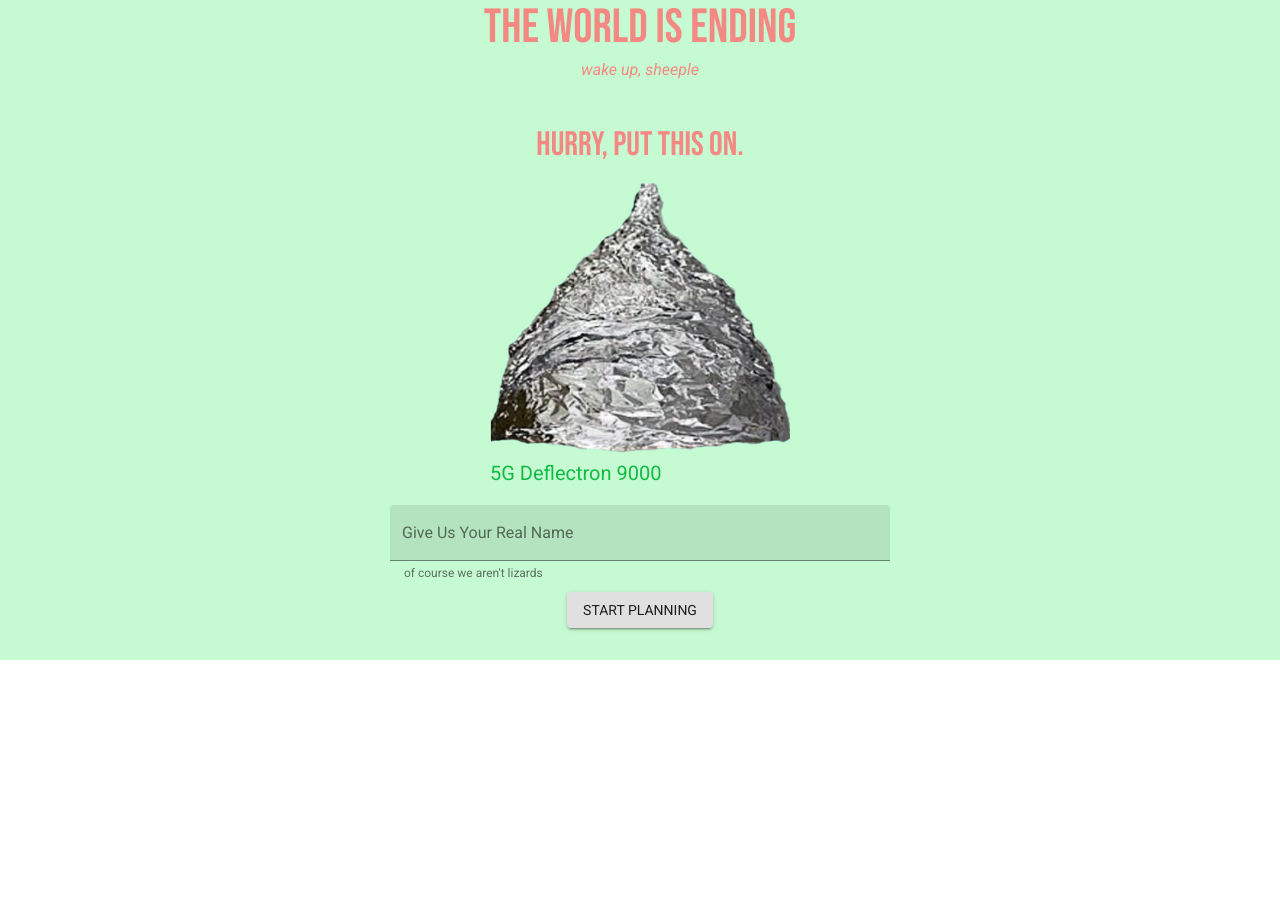
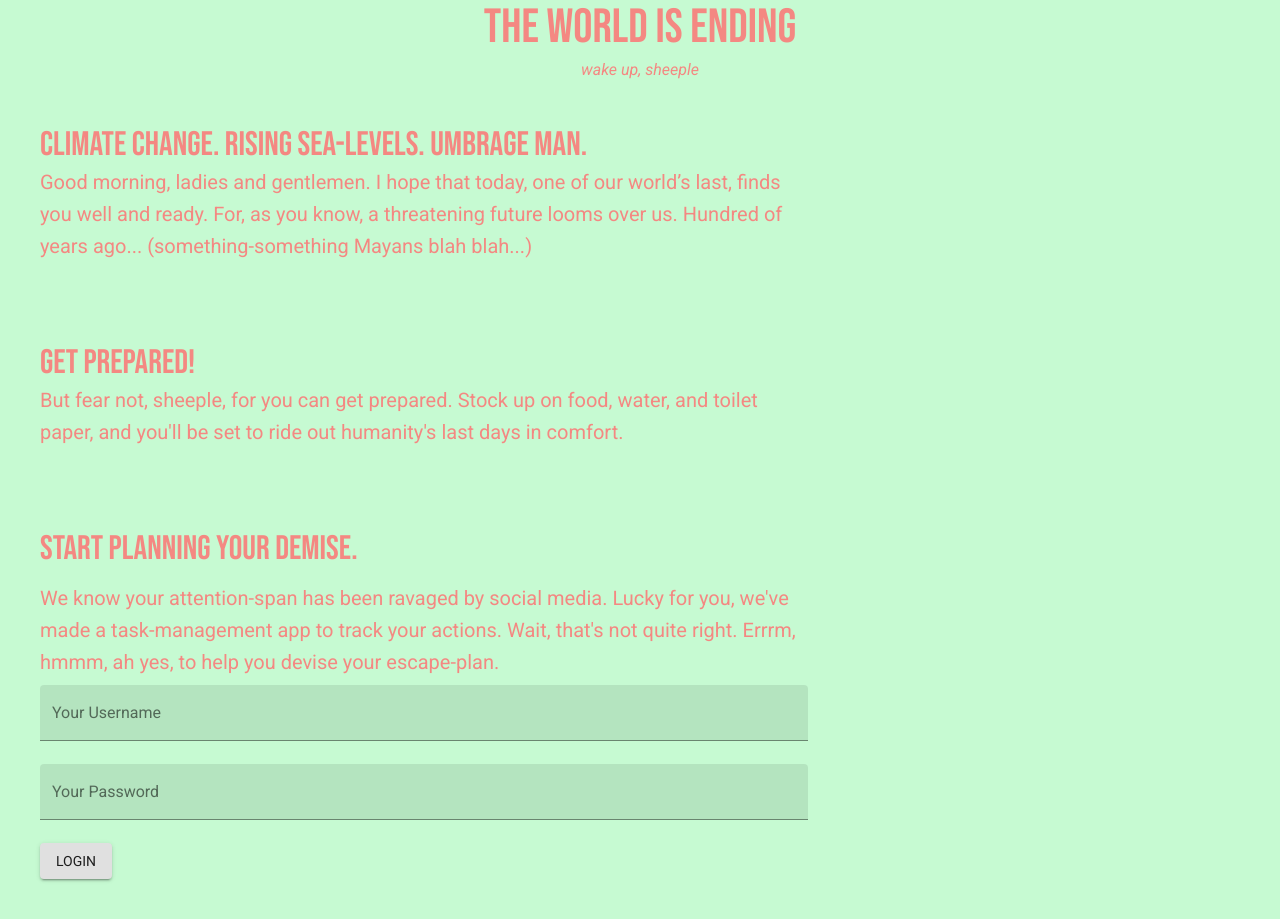
Before and after one commit to jamesyeap/doom_and_gloom, a React (Create React App) app: page / in a window 1280 px wide. Before the commit the page ends 800 px from the top, so only its background shows below. Built offline with nearby package versions, Linux system fonts and the light colour scheme.

Commit message:
Add login page

```diff
--- a/src/App.tsx
+++ b/src/App.tsx
@@ -4,10 +4,11 @@ import { ThemeProvider, createMuiTheme } from '@material-ui/core/styles';
 import { Grid } from '@material-ui/core'
 
 import SignUpPage from './pages/SignUpPage';
+import LoginPage from './pages/LoginPage';
 
 /* color scheme */
 // #C6FAD2 - light green
-// #DD9BCF - purple
+// #8882F4 - purple
 // #F6FFEE - really light green
 // #F48882 - red
 // #FAD2CC - pink
@@ -36,11 +37,11 @@ const theme = createMuiTheme({
     },
     h5: {
       fontFamily: 'Roboto, sans-serif',
-      color: '#DD9BCF'
+      color: '#F48882 '
     },
     h6: {
       fontFamily: 'Roboto, sans-serif',
-      color: '#1b4'
+      color: '#F48882 '
     },
     subtitle1: {
       fontFamily: 'Roboto, sans-serif',
@@ -57,7 +58,8 @@ const theme = createMuiTheme({
 function App() {
   return (
     <ThemeProvider theme={theme}>
-      <SignUpPage />
+      {/* <SignUpPage /> */}
+      <LoginPage />
     </ThemeProvider>
   );
 }
--- a/src/components/SignUp.tsx
+++ b/src/components/SignUp.tsx
@@ -6,39 +6,48 @@ export default function SignUp() {
 		<Box
 			bgcolor='#C6FAD2'
 			padding={5}
+			sx={{ minWidth: '100vw' }}
 		>
 			<Grid
 				container
 				direction='column'
 				justifyContent='center'
-				alignItems='center'
 				spacing={2}
 			>
 				<Grid item>
-					<Typography variant="h4">
-						Hurry, put this on.
+					<Typography variant="h4" gutterBottom>
+						Hurry, put this on,
 					</Typography>
+
+					<img src={tinfoilHat} alt="Tinfoil Hat" width={300} />
 				</Grid>
 
 				<Grid item>
-					<img src={tinfoilHat} alt="Tinfoil Hat" width={300} />
-					<Typography variant="h6"> 5G Deflectron 9000 </Typography>
-				</Grid>
+					<Typography variant="h4" gutterBottom>
+						And Join Us.
+					</Typography>
 
-				<Grid item>
-					<Box minWidth={500}>
+					<Box sx={{maxWidth: '33vw'}}>
 						<TextField
-							label="Give Us Your Real Name"
+							label="Choose a username"
 							variant="filled"
-							helperText="of course we aren't lizards"
+							helperText="not your real name; the lizard people are listening."
 							fullWidth
 						/>
+
+						<TextField
+							label="Choose a really secure password"
+							variant="filled"
+							helperText="don't let them get to you; I mean, your account."
+							fullWidth
+						/>
+
+						<Button variant="contained">
+							Start Planning
+						</Button>
 					</Box>
+
 				</Grid>
-
-				<Button variant="contained">
-					Start Planning
-				</Button>
 			</Grid>
 		</Box>
 	)
--- /dev/null
+++ b/src/pages/HomePage.tsx
@@ -0,0 +1,3 @@
+export default function HomePage() {
+	return null;
+}
--- /dev/null
+++ b/src/pages/LoginPage.tsx
@@ -0,0 +1,65 @@
+import { Grid, Box, Typography, TextField, Button } from '@material-ui/core';
+
+import Header from '../components/Header';
+
+export default function LoginPage() {
+	return (
+		<Box bgcolor='#C6FAD2'>
+			<Grid
+				container
+				direction='column'
+				justifyContent='center'
+			>
+				<Header />
+
+				<Box bgcolor='inherit' margin={5}>
+					<Typography variant="h4">Climate change. Rising sea-levels. Umbrage man.</Typography>
+					<Box sx={{maxWidth: '60vw'}}>
+						<Typography variant="h6">
+							Good morning, ladies and gentlemen. I hope that today, one of our world’s last, finds you well and ready. For, as you know, a threatening future looms over us. Hundred of years ago... (something-something Mayans blah blah...)
+						</Typography>
+					</Box>
+				</Box>
+
+				<Box bgcolor='inherit' margin={5}>
+					<Typography variant="h4">Get Prepared!</Typography>
+					<Box sx={{maxWidth: '60vw'}}>
+						<Typography variant="h6">
+							But fear not, sheeple, for you can get prepared. Stock up on food, water, and toilet paper, and you'll be set to ride out humanity's last days in comfort.
+						</Typography>
+					</Box>
+				</Box>
+
+				<Box sx={{maxWidth: '60vw'}} margin={5}>
+					<Typography variant="h4" gutterBottom>
+						Start planning your demise.
+					</Typography>
+
+					<Typography variant="h6" gutterBottom>
+						We know your attention-span has been ravaged by social media. Lucky for you, we've made a task-management app to track your actions. Wait, that's not quite right. Errrm, hmmm, ah yes, to help you devise your escape-plan.
+					</Typography>
+
+					<TextField
+						label="Your Username"
+						variant="filled"
+						fullWidth
+						helperText=" "
+					/>
+
+					<TextField
+						label="Your Password"
+						variant="filled"
+						fullWidth
+						helperText=" "
+					/>
+
+					<Button variant="contained">
+						Login
+					</Button>
+
+				</Box>
+
+			</Grid>
+		</Box>
+	)
+}
--- a/src/pages/SignUpPage.tsx
+++ b/src/pages/SignUpPage.tsx
@@ -1,17 +1,20 @@
-import { Grid } from '@material-ui/core';
+import { Grid, Box, Typography } from '@material-ui/core';
 
 import Header from '../components/Header';
 import SignUp from '../components/SignUp';
 
 export default function SignUpPage() {
 	return (
+		<Box bgcolor='#C6FAD2'>
 			<Grid
 				container
 				direction='column'
 				justifyContent='center'
+				alignItems='center'
 			>
 				<Header />
 				<SignUp />
 			</Grid>
+		</Box>
 	)
 }
```
Lines whose indentation alone changed are shown as unchanged.
